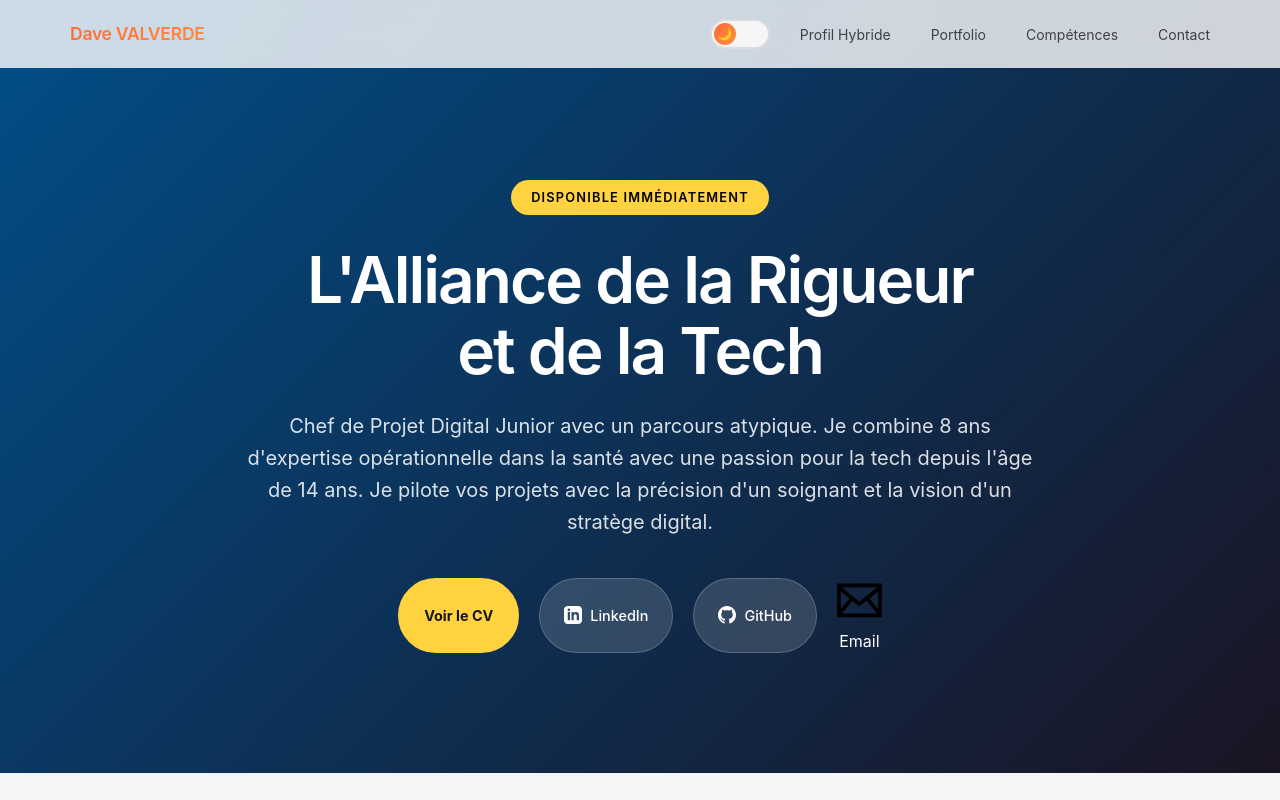
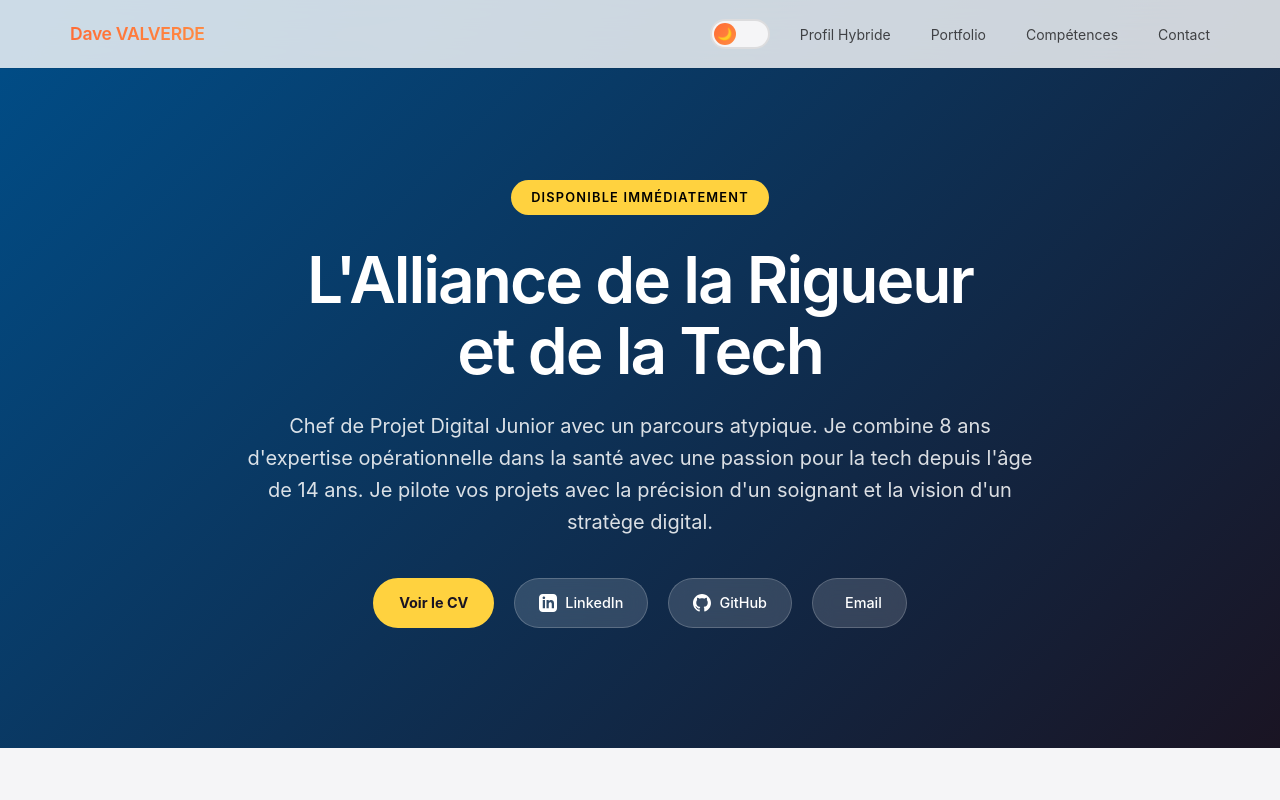
Before and after one commit to dave-valverde/davevalverde, a plain HTML site: page index.html in a window 1280 px wide. Shown: the top 800 px of the page. Drawn offline with Linux system fonts and the light colour scheme.

Commit message:
Change email link class to 'social-btn'

```diff
--- a/index.html
+++ b/index.html
@@ -855,7 +855,7 @@
                 <svg width="18" height="18" viewBox="0 0 24 24" fill="currentColor"><path d="M12 0c-6.626 0-12 5.373-12 12 0 5.302 3.438 9.8 8.207 11.387.599.111.793-.261.793-.577v-2.234c-3.338.726-4.033-1.416-4.033-1.416-.546-1.387-1.333-1.756-1.333-1.756-1.089-.745.083-.729.083-.729 1.205.084 1.839 1.237 1.839 1.237 1.07 1.834 2.807 1.304 3.492.997.107-.775.418-1.305.762-1.604-2.665-.305-5.467-1.334-5.467-5.931 0-1.311.469-2.381 1.236-3.221-.124-.303-.535-1.524.117-3.176 0 0 1.008-.322 3.301 1.23.957-.266 1.983-.399 3.003-.404 1.02.005 2.047.138 3.006.404 2.291-1.552 3.297-1.23 3.297-1.23.653 1.653.242 2.874.118 3.176.77.84 1.235 1.911 1.235 3.221 0 4.609-2.807 5.624-5.479 5.921.43.372.823 1.102.823 2.222v3.293c0 .319.192.694.801.576 4.765-1.589 8.199-6.086 8.199-11.386 0-6.627-5.373-12-12-12z"/></svg>
                 GitHub
             </a>
-           <a href="mailto:contact@davevalverde.com" class="hero-social-btn">
+           <a href="mailto:contact@davevalverde.com" class="social-btn">
                     <svg viewBox="0 0 24 24"><path d="M0 3v18h24v-18h-24zm6.623 7.929l-4.623 5.712v-9.458l4.623 3.746zm-4.141-5.929h19.035l-9.517 7.713-9.518-7.713zm5.694 7.188l3.824 3.099 3.83-3.104 5.612 6.817h-18.779l5.513-6.812zm9.208-1.264l4.616-3.741v9.348l-4.616-5.607z"/></svg>
                     Email
             </a>
```
